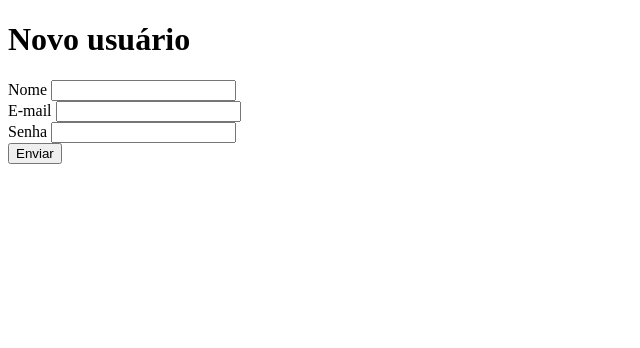
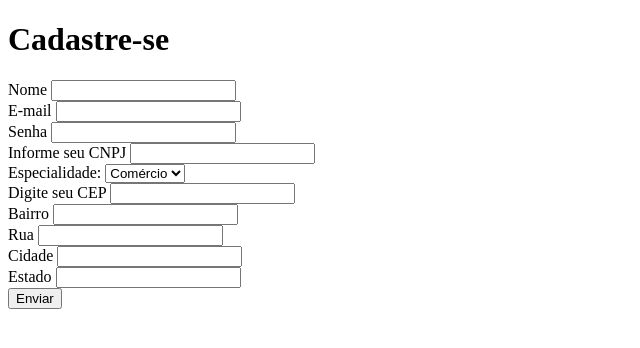
Before and after one commit to willr003/Crud-php, a PHP site: page /novo-usuario.php in a window 1280 px wide. Shown: the top 348 px of the page, without its empty margins (0-640 px from the left). Run offline with PHP 8.4, Linux system fonts and the light colour scheme.

Commit message:
segundo commit

```diff
--- a/novo-usuario.php
+++ b/novo-usuario.php
@@ -4,9 +4,10 @@
     <meta charset="UTF-8">
     <meta name="viewport" content="width=device-width, initial-scale=1.0">
     <title>Novo Usuário</title>
+
 </head>
 <body>
-<h1>Novo usuário</h1>
+<h1 class="text-center">Cadastre-se</h1>
 <form action="?page=salvar" method="POST">
     <input type="hidden" name="acao" value="cadastrar">
     <div class="mb-3">
@@ -16,18 +17,52 @@
 
     <div class="mb-3">
         <label>E-mail</label>
-        <input type="email" name="email" class="form-control">
+        <input type="textr" name="email" class="form-control">
     </div>
 
     <div class="mb-3">
         <label>Senha</label>
         <input type="password" name="senha" class="form-control">
     </div>
+    <div class="mb-3">
+        <label>Informe seu CNPJ</label>
+        <input type="number" name="cnpj" class="form-control">
+    </div>
+    <div class="mb-3">
+    <label for="especialidade">Especialidade:</label>
+                <select class="form-control" id="especialidade" name="especialidade">
+                    <option value="comercio">Comércio</option>
+                    <option value="servico">Serviço</option>
+                    <option value="industria">Indústria</option>
+                </select>
+    </div>
 
+    <div class="mb-3">
+        <label>Digite seu CEP</label>
+        <input type="number" name="cep" class="form-control">
+    </div>
+    <div class="mb-3">
+        <label>Bairro</label>
+        <input type="text" name="bairro" class="form-control">
+    </div>
+    <div class="mb-3">
+        <label>Rua</label>
+        <input type="text" name="rua" class="form-control">
+    </div>
+
+    <div class="mb-3">
+        <label>Cidade</label>
+        <input type="text" name="cidade" class="form-control">
+    </div>
+    <div class="mb-3">
+        <label>Estado</label>
+        <input type="text" name="estado" class="form-control">
+    </div>
     <div class="mb-3">
         <button type="submit" class="btn btn-primary">Enviar</button>
     </div>
 
 </form>
+</div>
 </body>
 </html>
```
Also changed, not shown: index.html (added, +22 -0 lines), index.php (+39 -9 lines), listar-usuario.php (+21 -4 lines), salvar-usuario.php (+20 -4 lines), forn.png (added).
